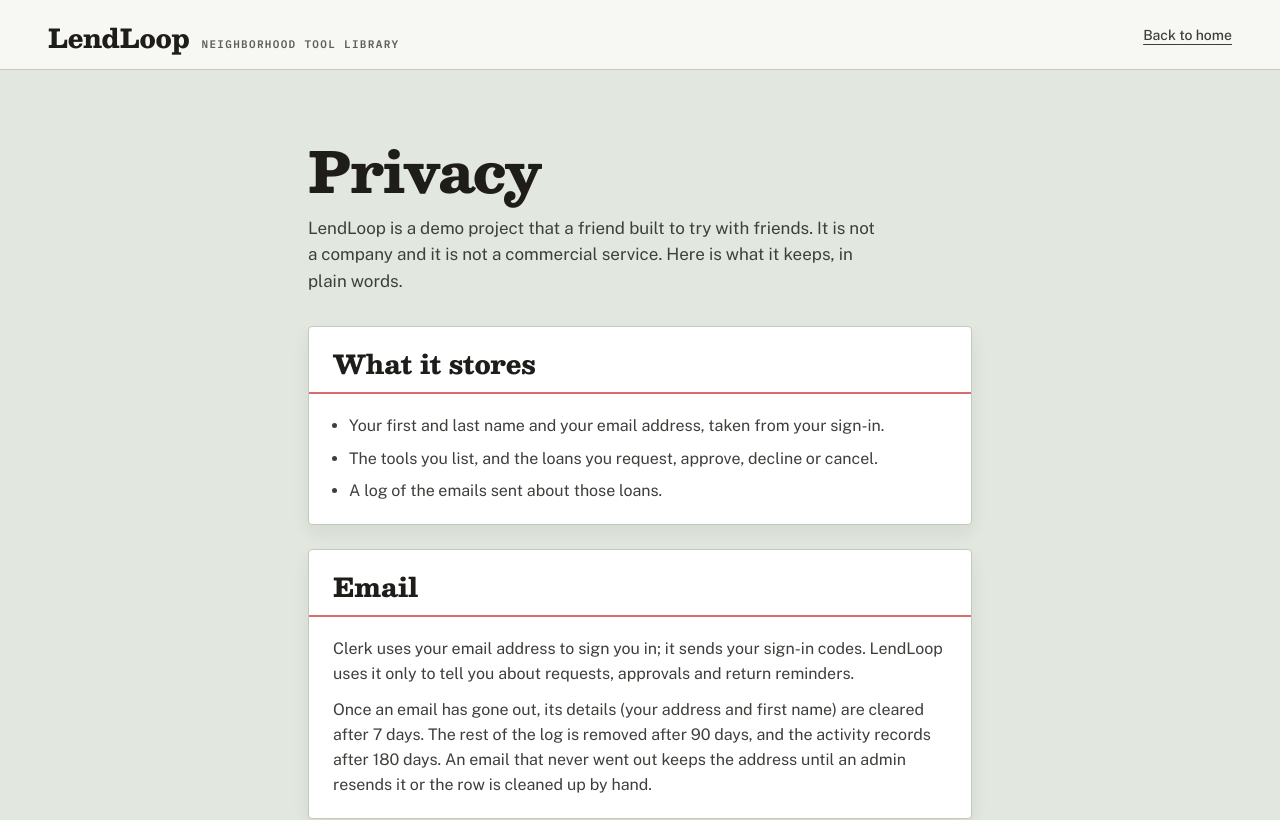
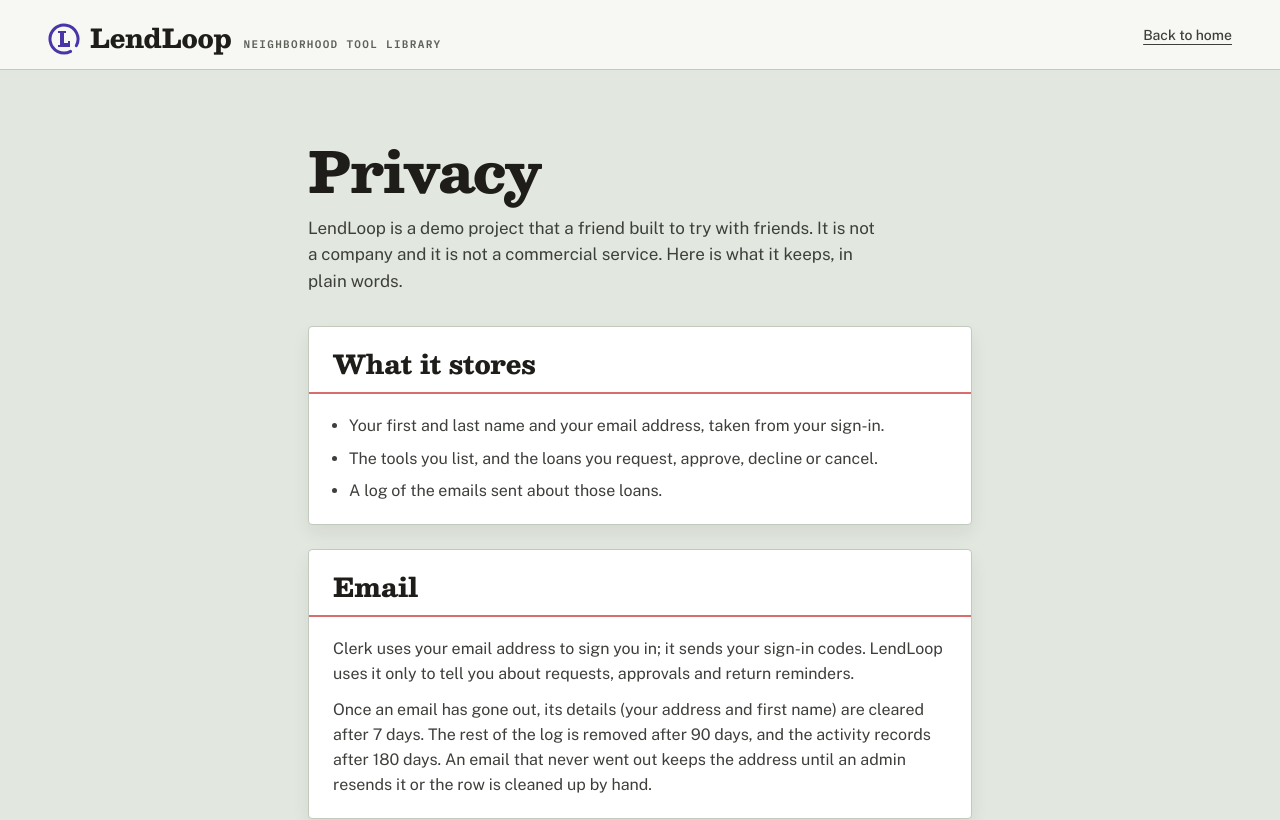
Before and after one commit to theactualdev/lendloop, a Next.js app: page /privacy in a window 1280 px wide. Shown: the top 820 px of the page. Built offline with nearby package versions, Linux system fonts and the light colour scheme; no server answers.

Commit message:
feat: add the stamp logo mark to the header
lib/logo.ts holds the two drawings (master from 48 px, small below) and the colours; LogoMark draws one in currentColor beside the word in the shared Wordmark.

```diff
--- /dev/null
+++ b/components/logo-mark.tsx
@@ -0,0 +1,28 @@
+import { logoDrawing } from "@/lib/logo";
+
+/**
+ * The stamp mark, drawn in currentColor. Decorative: it always sits beside the
+ * word "LendLoop", so screen readers skip it.
+ */
+export function LogoMark({ size, className }: { size: number; className?: string }) {
+  const drawing = logoDrawing(size);
+  return (
+    <svg
+      width={size}
+      height={size}
+      viewBox={drawing.viewBox}
+      aria-hidden="true"
+      focusable="false"
+      className={className}
+    >
+      <path
+        d={drawing.ring}
+        fill="none"
+        stroke="currentColor"
+        strokeWidth={drawing.ringWidth}
+        strokeLinecap="round"
+      />
+      <path d={drawing.letter} fill="currentColor" />
+    </svg>
+  );
+}
--- a/components/wordmark.tsx
+++ b/components/wordmark.tsx
@@ -1,14 +1,20 @@
 import Link from "next/link";
+import { LogoMark } from "@/components/logo-mark";
 import { cn } from "@/lib/utils";
 
-/** "LendLoop" plus the catalog caption. Links home. Shared by every header. */
+/** The stamp mark, "LendLoop" and the catalog caption. Links home. Shared by every header. */
 export function Wordmark({ captionClassName }: { captionClassName?: string }) {
   return (
     <Link
       href="/"
       className="flex min-h-11 items-baseline gap-3 pt-1.5 text-ink no-underline"
     >
-      <span className="font-heading text-[26px] font-extrabold tracking-[-0.01em]">LendLoop</span>
+      <span className="font-heading text-[26px] font-extrabold tracking-[-0.01em] whitespace-nowrap">
+        {/* Inline, nudged down to centre on the capitals, so this span's baseline stays
+            the word's and the caption still lines up with it. */}
+        <LogoMark size={32} className="mr-2.5 inline-block align-[-7px] text-violet" />
+        LendLoop
+      </span>
       {/* The caption gives way on narrow phones so the header stays on one line. */}
       <span
         className={cn(
--- /dev/null
+++ b/lib/logo.ts
@@ -0,0 +1,54 @@
+/*
+ * The LendLoop mark: a serif L inside a round date stamp whose double ring is one
+ * line that goes out around the L and doubles back. Two drawings, because the
+ * double ring blurs into one thick band below about 40 px:
+ *
+ * - master (64-unit grid) from 48 px up: the double ring;
+ * - small (16-unit grid) below that: one ring, same opening, an L fitted to the
+ *   pixel grid. Tab icons and the header use it.
+ *
+ * Plain TypeScript with no imports, so scripts/make-icons.mjs can load it with
+ * Node's type stripping as well as the app.
+ */
+
+export type LogoDrawing = {
+  viewBox: string;
+  /** One stroked line: no fill, round caps. */
+  ring: string;
+  ringWidth: number;
+  /** The L, filled. */
+  letter: string;
+};
+
+export const LOGO_MASTER: LogoDrawing = {
+  viewBox: "0 0 64 64",
+  ring: "M45.91 55.14A27 27 0 1 1 55.14 45.91A2.625 2.625 0 0 1 50.64 43.2A21.75 21.75 0 1 0 43.2 50.64",
+  ringWidth: 3.5,
+  letter: "M22 22H34V25H31V37H38V33H41V42H22V39H25V25H22Z",
+};
+
+export const LOGO_SMALL: LogoDrawing = {
+  viewBox: "0 0 16 16",
+  ring: "M11.29 14.18A7 7 0 1 1 14.18 11.29",
+  ringWidth: 1.5,
+  letter: "M5 4H9V5H8V10H10V9H11V12H5V11H6V5H5Z",
+};
+
+/** Colours for places the CSS tokens can't reach (icons, generated images). */
+export const LOGO_COLORS = {
+  /** --ll-violet */
+  violet: "#4a35a8",
+  /** The mark in a dark browser tab. */
+  violetDark: "#a99bf2",
+  /** The header's paper. */
+  paper: "#f7f8f4",
+  /** The board's ground. */
+  ground: "#e2e7df",
+  ink: "#1f1d1a",
+  inkMuted: "#5e615a",
+} as const;
+
+/** The drawing for a mark shown `size` px wide. */
+export function logoDrawing(size: number): LogoDrawing {
+  return size < 48 ? LOGO_SMALL : LOGO_MASTER;
+}
```
Also changed, not shown: 1 other file (tests, documents, lock files or other folders).
